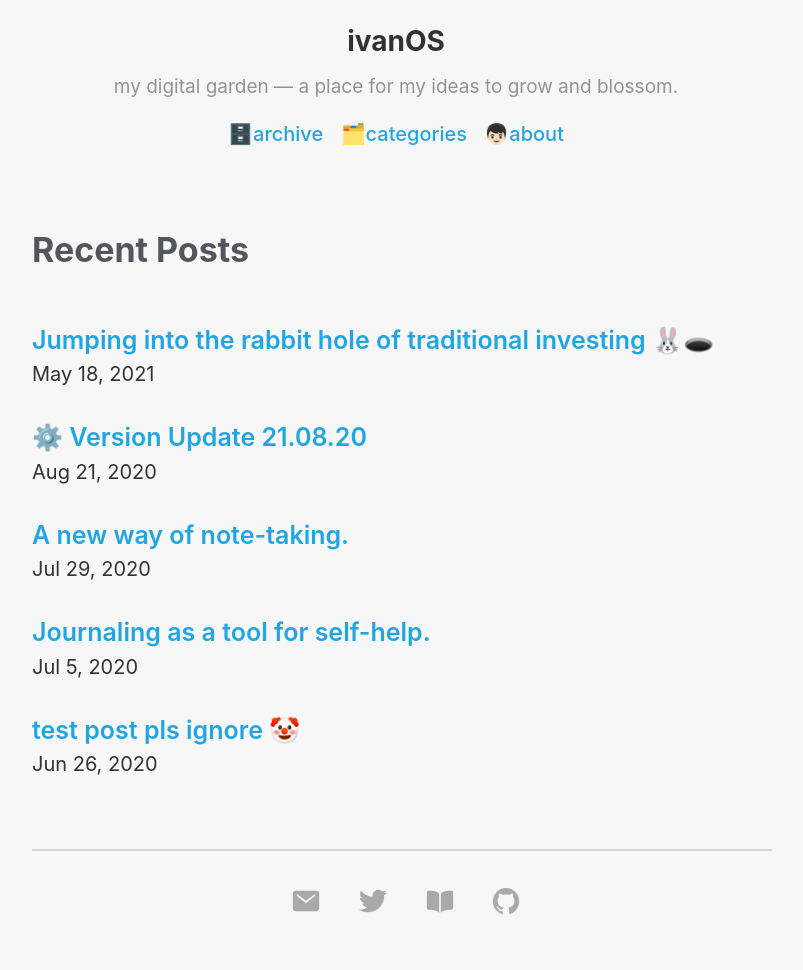
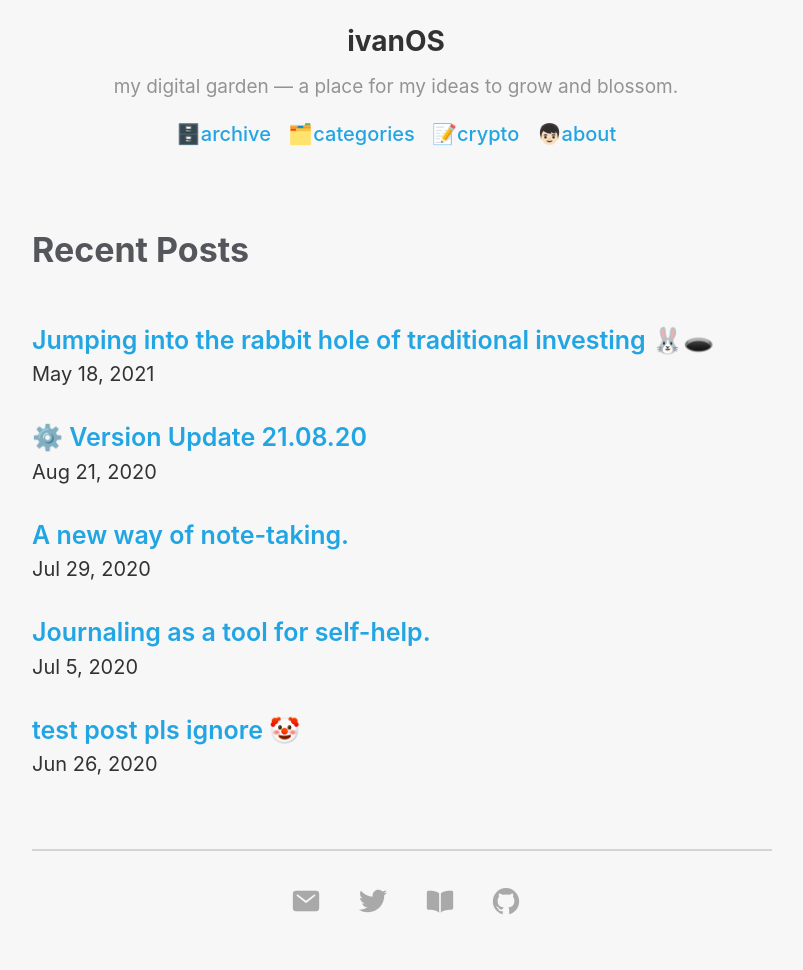
Before and after one commit to hiivan/hiivan.github.io, a Jekyll site: the page built from index.html, in a window 1280 px wide. Shown: the whole page, without its empty margins (238-1041 px from the left). Built offline with Jekyll 4.4.1, drawn with Linux system fonts in a browser that asks for light colours; nearby versions of some CDN libraries; the list of posts is cut into pages by our own code.

Commit message:
Added crypto page in subheading

```diff
--- a/_layouts/default.html
+++ b/_layouts/default.html
@@ -40,6 +40,7 @@ layout: compress
 		<ul id="navigation-list">
 		<li><a href="/archive/">🗄️archive</a></li>
     <li><a href="/categories/">🗂️categories</a></li>
+    <li><a href="crypto.ivan-ang.com" target="_blank">📝crypto</a></li>
     <li><a href="/about/">👦🏻about</a></li>
 		</ul>
 
```
